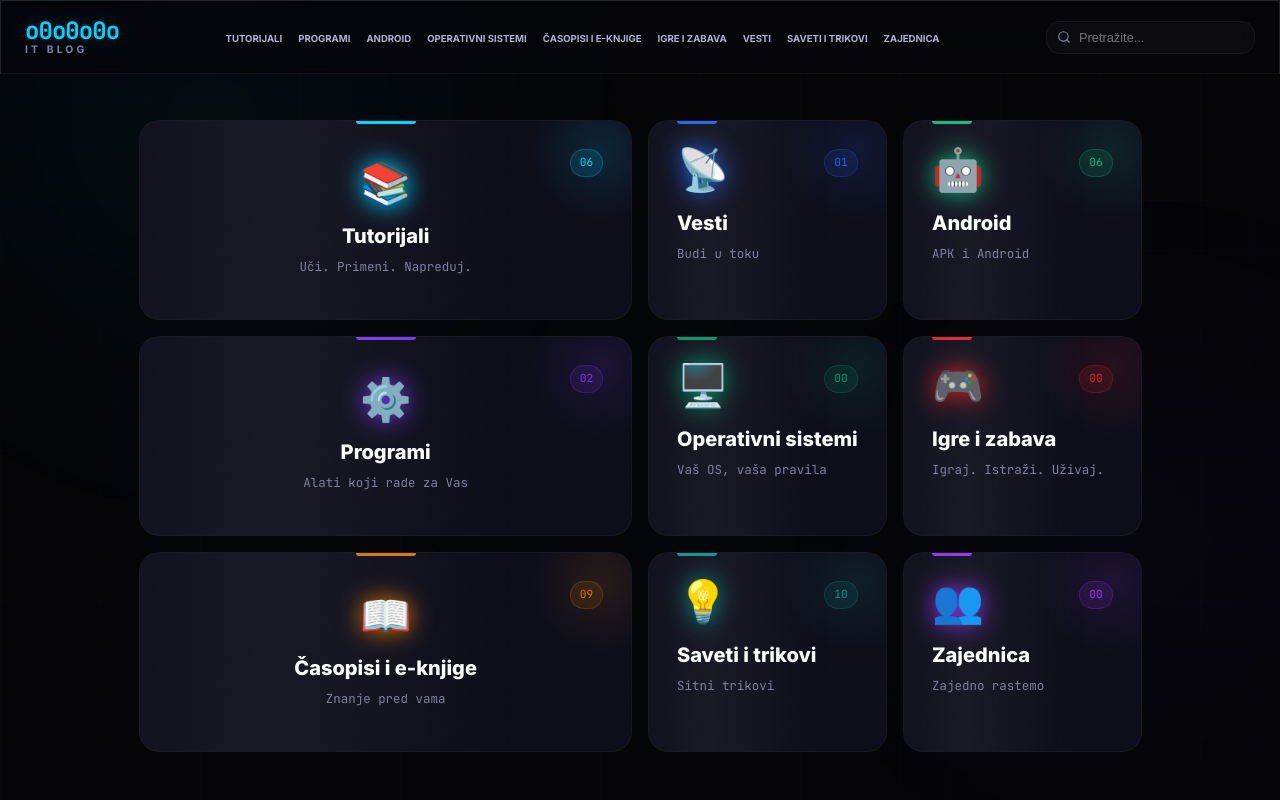
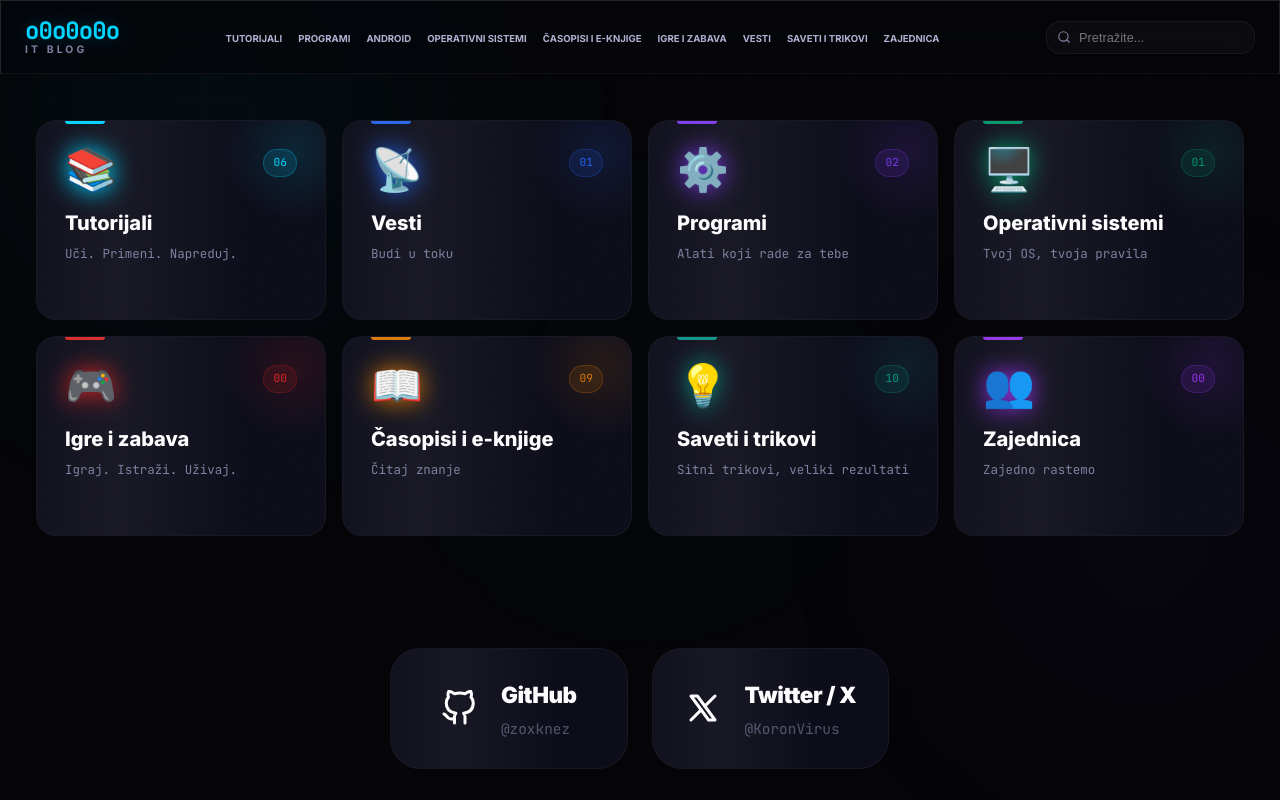
Before and after one commit to zoxknez/o0o0o0o, a Next.js app: page / in a window 1280 px wide. Shown: the top 800 px of the page. Built offline with nearby package versions, Linux system fonts and the light colour scheme.

Commit message:
Standardized home grid and added seL4 article

```diff
--- a/src/components/HomeCategories.tsx
+++ b/src/components/HomeCategories.tsx
@@ -16,15 +16,54 @@ const XIcon = ({ size = 24 }: { size?: number }) => (
 );
 
 const categoryConfig = [
-  { slug: 'tutorijali', emoji: '📚', span: 'col-2', tagline: 'Uči. Primeni. Napreduj.' },
-  { slug: 'vesti', emoji: '📡', span: 'col-1', tagline: 'Budi u toku' },
-  { slug: 'android', emoji: '🤖', span: 'col-1', tagline: 'APK i Android' },
-  { slug: 'programi', emoji: '⚙️', span: 'col-2', tagline: 'Alati koji rade za Vas' },
-  { slug: 'operativni-sistemi', emoji: '🖥️', span: 'col-1', tagline: 'Vaš OS, vaša pravila' },
-  { slug: 'igre', emoji: '🎮', span: 'col-1', tagline: 'Igraj. Istraži. Uživaj.' },
-  { slug: 'casopisi', emoji: '📖', span: 'col-2', tagline: 'Znanje pred vama' },
-  { slug: 'saveti', emoji: '💡', span: 'col-1', tagline: 'Sitni trikovi' },
-  { slug: 'zajednica', emoji: '👥', span: 'col-1', tagline: 'Zajedno rastemo' },
+  {
+    slug: 'tutorijali',
+    emoji: '📚',
+    span: 'col-1',
+    tagline: 'Uči. Primeni. Napreduj.',
+  },
+  {
+    slug: 'vesti',
+    emoji: '📡',
+    span: 'col-1',
+    tagline: 'Budi u toku',
+  },
+  {
+    slug: 'programi',
+    emoji: '⚙️',
+    span: 'col-1',
+    tagline: 'Alati koji rade za tebe',
+  },
+  {
+    slug: 'operativni-sistemi',
+    emoji: '🖥️',
+    span: 'col-1',
+    tagline: 'Tvoj OS, tvoja pravila',
+  },
+  {
+    slug: 'igre',
+    emoji: '🎮',
+    span: 'col-1',
+    tagline: 'Igraj. Istraži. Uživaj.',
+  },
+  {
+    slug: 'casopisi',
+    emoji: '📖',
+    span: 'col-1',
+    tagline: 'Čitaj znanje',
+  },
+  {
+    slug: 'saveti',
+    emoji: '💡',
+    span: 'col-1',
+    tagline: 'Sitni trikovi, veliki rezultati',
+  },
+  {
+    slug: 'zajednica',
+    emoji: '👥',
+    span: 'col-1',
+    tagline: 'Zajedno rastemo',
+  },
 ];
 
 export default function HomeCategories() {
@@ -187,7 +226,8 @@ export default function HomeCategories() {
           gap: 16px;
           position: relative;
           z-index: 1;
-          align-items: stretch;
+          padding-top: 0;
+          padding-bottom: 32px;
         }
 
         .col-1 { grid-column: span 1; }
@@ -401,9 +441,17 @@ export default function HomeCategories() {
           opacity: 0.6;
         }
 
-        @media (max-width: 900px) {
-          .bento-grid { grid-template-columns: repeat(2, minmax(0, 1fr)); }
-          .social-hub { grid-template-columns: 1fr; }
+        /* ─── Responsive ─── */
+        @media (max-width: 1100px) {
+          .bento-grid { grid-template-columns: repeat(3, 1fr); }
+        }
+        @media (max-width: 850px) {
+          .bento-grid { grid-template-columns: repeat(2, 1fr); }
+        }
+        @media (max-width: 580px) {
+          .bento-grid { grid-template-columns: 1fr; }
+          .bento-card { min-height: 160px; }
+          .home-header { padding: 48px 24px 32px; }
         }
 
         @media (max-width: 768px) {
```
Also changed, not shown: src/data/posts.json.
